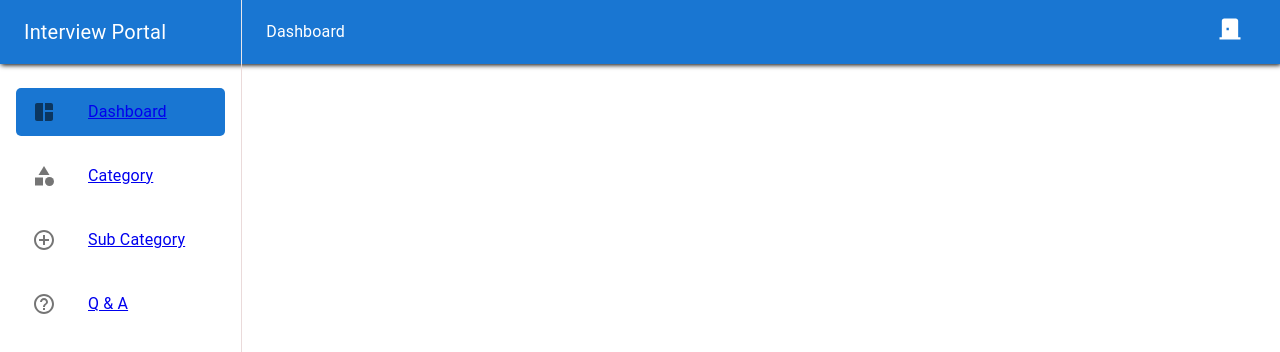
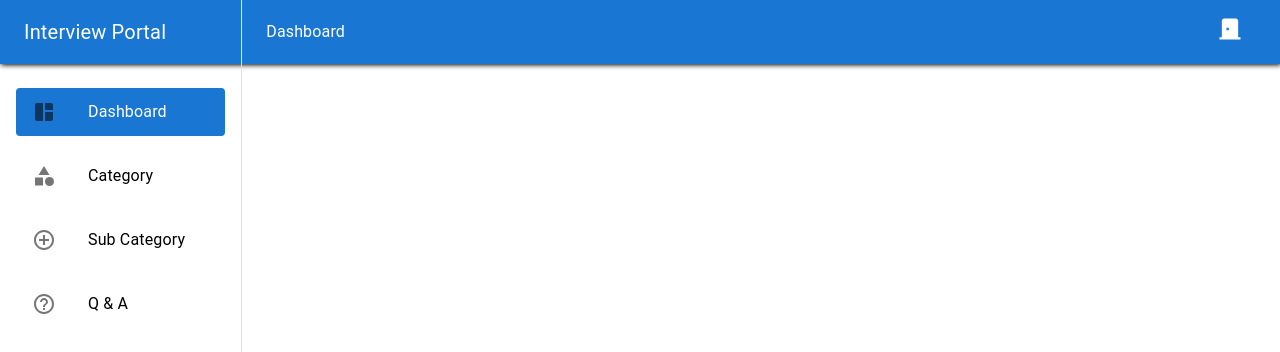
Before and after one commit to jaydeep4884/interview-portal, a React (Create React App) app: page /admin in a window 1280 px wide. Shown: the top 352 px of the page. Built offline with nearby package versions, Linux system fonts and the light colour scheme.

Commit message:
Navbar and Routing Add

```diff
--- a/src/components/Navbar.jsx
+++ b/src/components/Navbar.jsx
@@ -67,8 +67,8 @@ function Navbar() {
           </IconButton>
         </Box>
       </Box>
+      {/* Sidebar2 */}
 
-      {/* Sidebar Items */}
       <Box
         sx={{
           padding: "0 16px",
@@ -77,48 +77,50 @@ function Navbar() {
         }}
       >
         <List>
+          {[
+            {
+              text: "Dashboard",
+              icon: (
+                <MdSpaceDashboard style={{ height: "24px", width: "24px" }} />
+              ),
+              link: "/admin",
+            },
+            {
+              text: "Category",
+              icon: <CategoryIcon style={{ height: "24px", width: "24px" }} />,
+              link: "/category",
+            },
+            {
+              text: "Sub Category",
+              icon: (
+                <AddCircleOutlineIcon
+                  style={{ height: "24px", width: "24px" }}
+                />
+              ),
+              link: "/subcat",
+            },
+            {
+              text: "Q & A",
+              icon: (
+                <HelpOutlineIcon style={{ height: "24px", width: "24px" }} />
+              ),
+              link: "/qa",
+            },
+          ].map(({ text, icon, link }) => (
             <ListItemButton
+              key={text}
               sx={{
-              backgroundColor: "#1976d2",
+                borderRadius: 1,
+                "&.active": { backgroundColor: "#1976D2", color: "white" },
                 margin: "16px 0",
-              "&:hover": { backgroundColor: "#1565c0" },
-              borderRadius: "5px",
               }}
+              component={NavLink}
+              to={link}
             >
-            <ListItemIcon>
-              <MdSpaceDashboard style={{ height: "24px", width: "24px" }} />
-            </ListItemIcon>
-            <NavLink to="/admin">
-              <ListItemText primary="Dashboard" />
-            </NavLink>
+              <ListItemIcon>{icon}</ListItemIcon>
+              <ListItemText primary={text} />
             </ListItemButton>
-
-          <ListItemButton sx={{ margin: "16px 0", borderRadius: "5px" }}>
-            <ListItemIcon>
-              <CategoryIcon />
-            </ListItemIcon>
-            <NavLink to="/category">
-              <ListItemText primary="Category" />
-            </NavLink>
-          </ListItemButton>
-
-          <ListItemButton sx={{ margin: "16px 0", borderRadius: "5px" }}>
-            <ListItemIcon>
-              <AddCircleOutlineIcon />
-            </ListItemIcon>
-            <NavLink to="/subcat">
-              <ListItemText primary="Sub Category" />
-            </NavLink>
-          </ListItemButton>
-
-          <ListItemButton sx={{ margin: "16px 0", borderRadius: "5px" }}>
-            <ListItemIcon>
-              <HelpOutlineIcon />
-            </ListItemIcon>
-            <NavLink to="/qa">
-              <ListItemText primary="Q & A" />
-            </NavLink>
-          </ListItemButton>
+          ))}
         </List>
       </Box>
     </Box>
```
Lines whose indentation alone changed are shown as unchanged.
